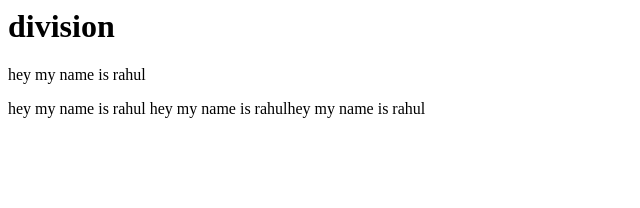
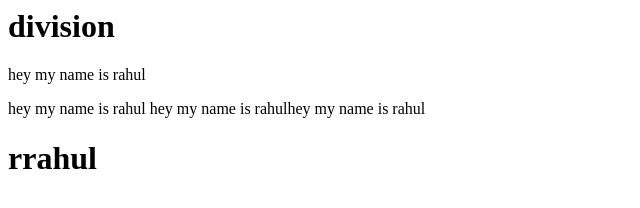
Before and after one commit to RAHULSS23/project, a plain HTML site: page div and span.html in a window 1280 px wide. Shown: the whole page, without its empty margins (0-640 px from the left). Drawn offline with Linux system fonts and the light colour scheme.

Commit message:
added heading

```diff
--- a/div and span.html
+++ b/div and span.html
@@ -13,6 +13,7 @@ hey my name is rahul
 hey my name is rahulhey<span> my name is rahul</span></p>
 
 </div>
+<h1>rrahul</h1>
 
 
 
```
